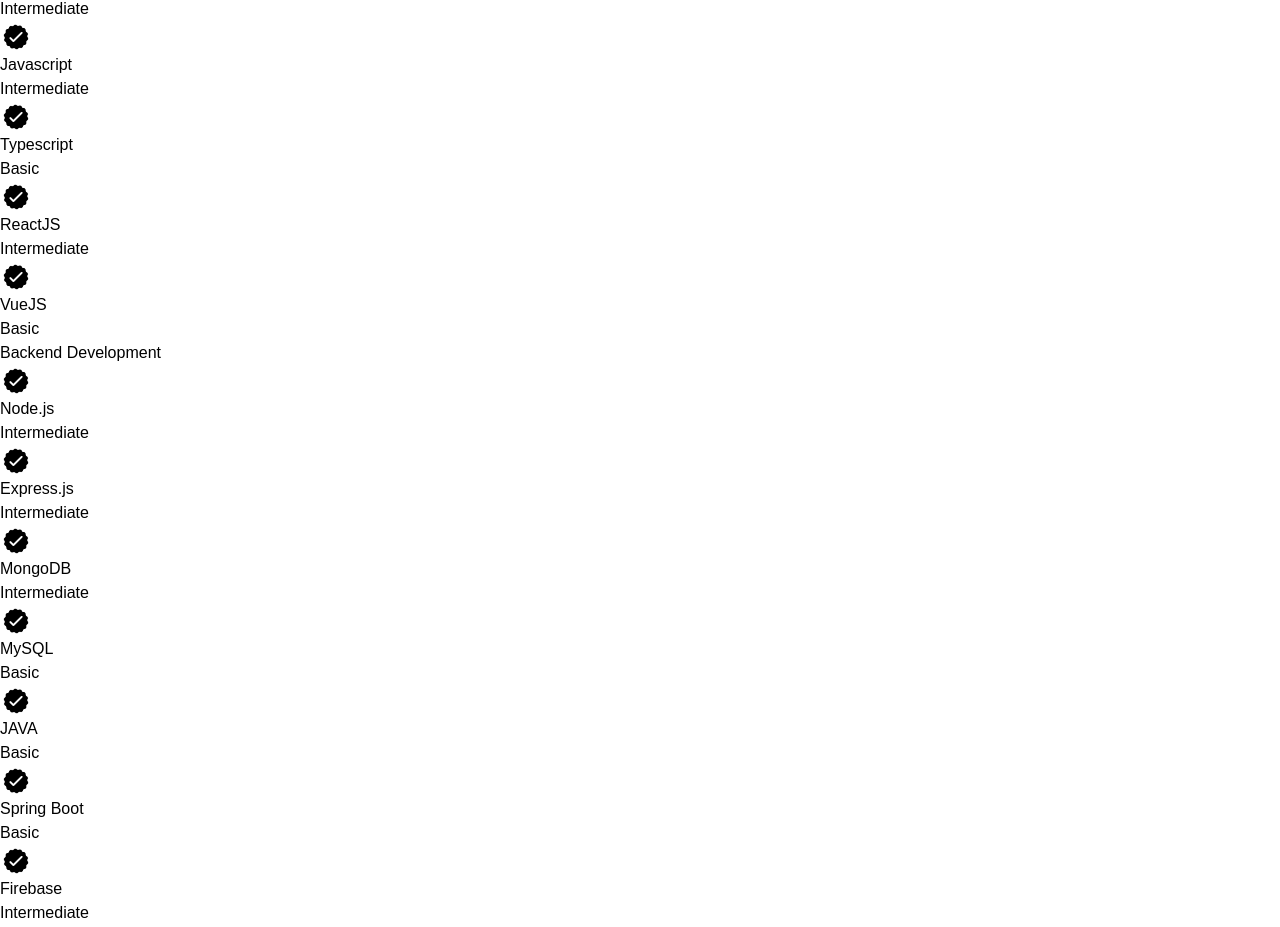
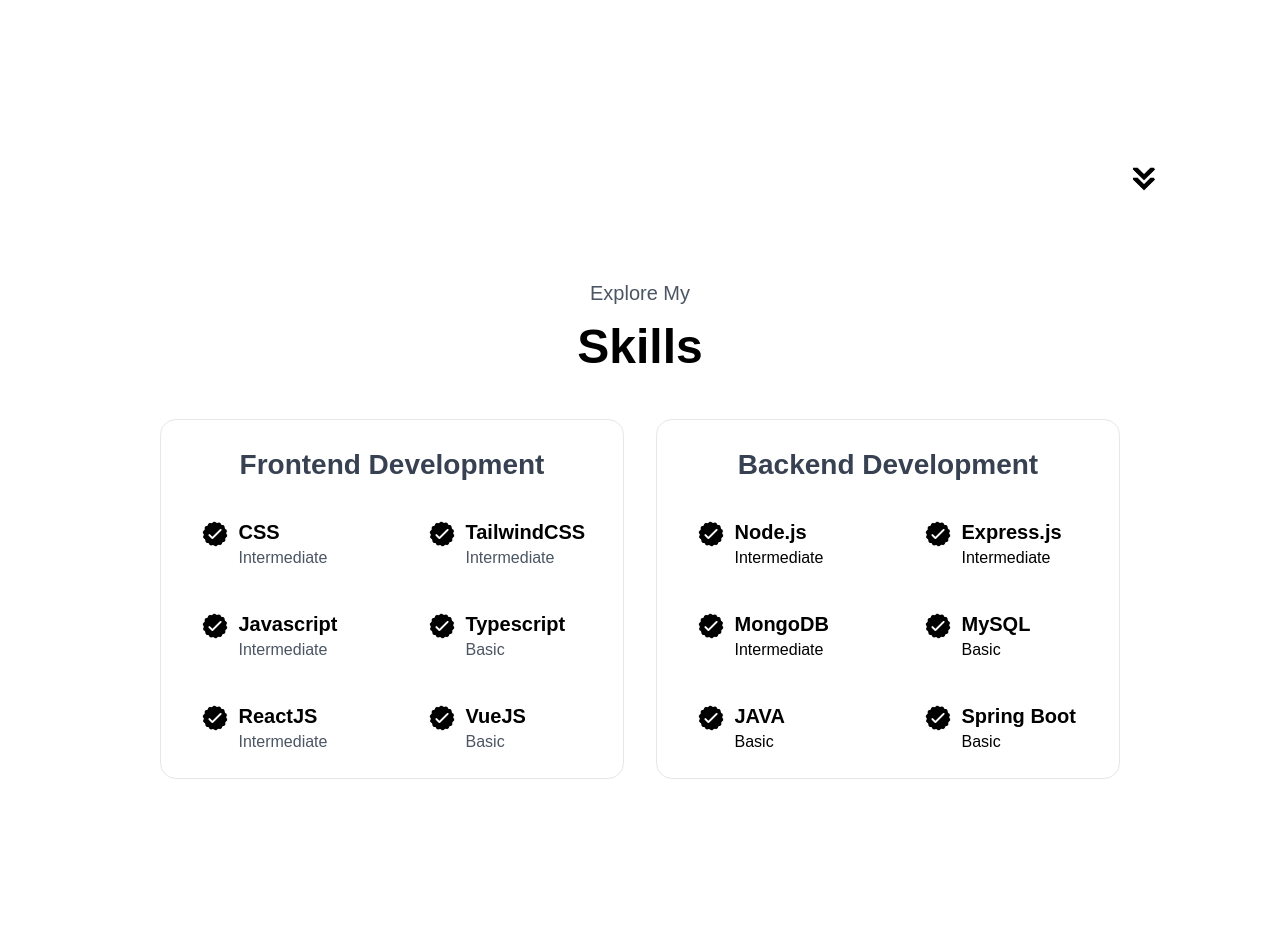
Before and after one commit to Coraliedev/Portfolio-Coralie, a React (Vite) app: page / in a window 1280 px wide. Shown: the part 1337-2264 px from the top of the page. Built offline with nearby package versions, Linux system fonts and the light colour scheme.

Commit message:
style: skills component and sections

```diff
--- a/src/App.css
+++ b/src/App.css
@@ -0,0 +1,8 @@
+
+  .section_padding {
+    padding-top : 4vh
+  }
+
+  .section_height {
+    height: 96vh;
+  }
--- a/src/assets/data/backend.data.json
+++ b/src/assets/data/backend.data.json
@@ -23,10 +23,6 @@
     {
       "name": "Spring Boot",
       "experience": "Basic"
-    },
-    {
-      "name": "Firebase",
-      "experience": "Intermediate"
     }
   ]
 }
--- a/src/components/About.tsx
+++ b/src/components/About.tsx
@@ -12,8 +12,8 @@
   }
 
   return (
-    <section id="about" className='relative' >
-      <p id="section__text__p1" className='font-semibold text-center text-xl mb-4 text-gray-600 mt-4'>Get to Know more</p>
+    <section id="about" className='relative section_padding section_height mx-10 box-border min-h-[fit-content]' >
+      <p id="section__text__p1" className='text-center text-xl mb-4 text-gray-600 mt-4'>Get to Know more</p>
       <p id="title" className='text-5xl text-center font-bold w-full mb-4'>About me</p>
       <div id="section-container" className='gap-8'>
         <div id="about-containers" className='gap-4 flex mb-4 mt-4 flex justify-center'>
@@ -23,7 +23,7 @@
             <p>1- year</p>
             <p> Web Development</p>
           </div>
-          <div id="details-container" className='flex flex-col text-center w-[30vw] flex bg-write rounded-[2rem] border-black border'>
+          <div id="details-container" className='flex flex-col text-center w-[30vw] bg-write rounded-[2rem] border-black border'>
             <img src={education} alt="education icon" id="icon" className='m-auto cursor-pointer h-8 w-8' />
             <h1 className='text-2xl text-center font-bold'>Education</h1>
             <p>Professional License in chemistry</p>
@@ -34,7 +34,7 @@
           <p>Lorem ipsum dolor sit amet consectetur adipisicing elit. Accusamus corporis alias dolorem, fugit ipsum quasi officiis, minus dolor, saepe cum dignissimos inventore adipisci? Facere similique nam reprehenderit pariatur sunt. Ipsam, mollitia! Veritatis asperiores sed sit. Saepe, sit repellat, nulla, quidem magnam ab consequatur tenetur voluptate excepturi corrupti cum obcaecati nisi?</p>
         </div>
       </div>
-      <img src={arrow} alt="Arrow icon" className='cursor-pointer h-8 absolute right-[5rem] bottom-[2,5rem]' id="arrow" onClick={() => scrollToSkills("#skills")}/>
+      <img src={arrow} alt="Arrow icon" className='cursor-pointer h-8 absolute right-[5rem] bottom-9' id="arrow" onClick={() => scrollToSkills("#skills")}/>
     </section>
   );
 };
--- a/src/components/Profil.tsx
+++ b/src/components/Profil.tsx
@@ -13,7 +13,7 @@
 
 
   return (
-    <section id="profil" className='pt-10 h-96 mx-10 box-border min-h-min-content flex justify-center gap-20 h-[80vh]'>
+    <section id="profil" className='section_padding section_height mx-10 box-border min-h-min-content flex justify-center gap-20 h-[80vh]'>
       <div className="section__pic-container flex h-[400px] w-[400px] my-auto mx-0">
         <img src={profilImg} alt="Coralie profile picture"/>
       </div>
--- a/src/components/Skills.tsx
+++ b/src/components/Skills.tsx
@@ -11,46 +11,48 @@
     element?.scrollIntoView({ behavior: "smooth" });
   };
   return (
-    <section id="skills">
-      <p>Explore My</p>
-      <p>Skills</p>
-      <div id="experience_details_contaiiner">
-        <div id="about-containers">
-          <div id="details_containers">
-            <h2 id="experience-sub-title">Frontend Development</h2>
-            <div id="article-container">
-              <article>
+    <section id="skills" className='block relative section_padding section_height my-0 mx-40 box-border min-h-[fit-content]'>
+      <p className='text-center text-xl mb-4 text-gray-600 mt-4'>Explore My</p>
+      <p className='text-5xl text-center font-bold w-full mb-4'>Skills</p>
+      <div id="experience_details_contaiiner" className='flex justify-center flex-col'>
+        <div id="about-containers" className='flex mt-8 mb-8 gap-8'>
+          <div id="details_containers" className='p-6 flex-1 bg-white rounded-2xl border border-gray-200 text-center'>
+            <h2 className='text-gray-700 font-semibold text-[1.75rem] mb-8'>Frontend Development</h2>
+            <div id="article-container" className='flex flex-wrap flex-row gap-10 justify-around'>
+
               {frontenddata.frontend.map((skill) => (
-                  <>
+
+                <article className='flex flex-wrap w-40 gap-2'>
                   <img src={checkmark} alt="experience icon" className=' h-8' />
-                    <h3>{skill.name}</h3>
-                    <p>{skill.experience}</p>
-                  </>
+                  <div> <h3 className="text-xl font-bold text-start">{skill.name}</h3>
+                    <p className='text-start text-gray-600'>{skill.experience}</p></div>
+                </article>
+
               ))
               }
 
-              </article>
             </div>
           </div>
-          <div id="details_containers">
-            <h2 id="experience-sub-title">Backend Development</h2>
-            <div id="article-container">
-              <article>
+          <div id="details_containers" className='p-6 flex-1 bg-white rounded-2xl border border-gray-200 text-center'>
+            <h2 id="experience-sub-title" className='text-gray-700 font-semibold text-[1.75rem] mb-8'>Backend Development</h2>
+            <div id="article-container" className='flex flex-wrap flex-row gap-10 justify-around'>
+
                 {backenddata.backend.map((skill) => (
-                  <>
+                  <article className='flex flex-wrap w-40 gap-2'>
                     <img src={checkmark} alt="experience icon" className=' h-8' />
-                    <h3>{skill.name}</h3>
-                    <p>{skill.experience}</p>
-                  </>
+                    <div>
+                      <h3 className="text-xl font-bold text-start">{skill.name}</h3>
+                      <p className='text-start'>{skill.experience}</p>
+                    </div>
+                    </article>
                 ))
                 }
-              </article>
             </div>
           </div>
         </div>
       </div>
-      <img src={arrow} alt="Arrow icon" className='cursor-pointer h-8 absolute right-[5rem] bottom-[2,5rem]' id="arrow" onClick={() => scrollToProjects("#projects")}/>
-    </section>
+      <img src={arrow} alt="Arrow icon" className='cursor-pointer h-8 absolute right-[-5rem] bottom-9' id="arrow" onClick={() => scrollToProjects("#projects")} />
+    </section >
   );
 };
 
```
Lines whose indentation alone changed are shown as unchanged.
